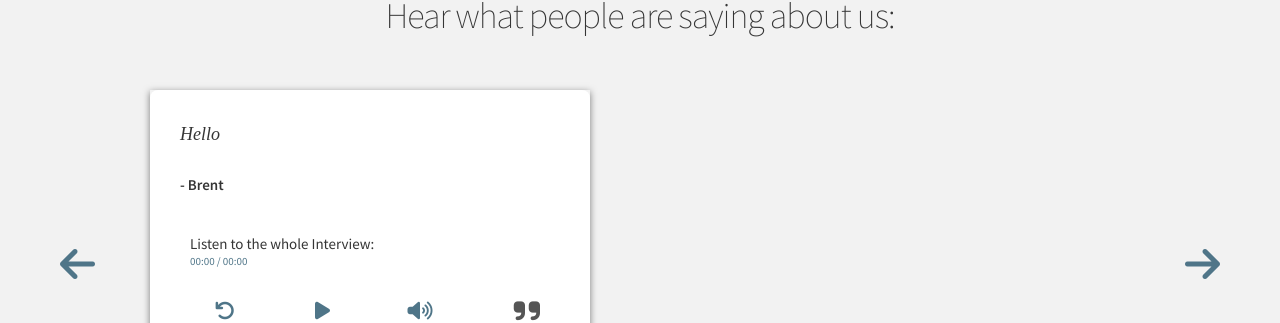
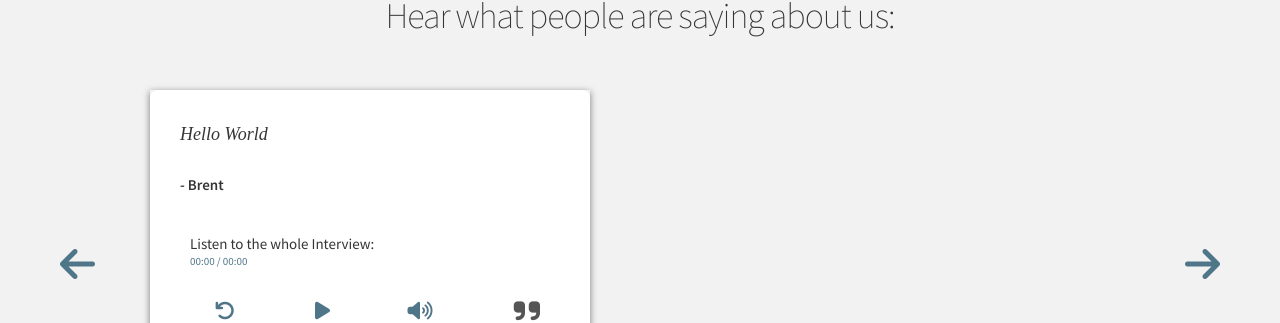
Before and after one commit to Vyral/dean-aguilar-blog, a Jekyll site: the page built from _posts/2016-09-28-starfox.md, in a window 1280 px wide and 900 px high, scrolled down 2415 px. Shown: the part 136-459 px from the top of the window. Built offline with Jekyll 4.4.1, drawn with Linux system fonts in a browser that asks for light colours; nearby versions of some CDN libraries.

Commit message:
Updated '/_data/testimonials.yml' via CloudCannon

```diff
--- a/_data/testimonials.yml
+++ b/_data/testimonials.yml
@@ -1,5 +1,5 @@
 show_testimonials_section: true
 testimonial:
-  - quote: 'Hello'
-    name: 'Brent'
+  - quote: Hello World
+    name: Brent
     audio_URL: 'https://s3.amazonaws.com/vyralmarketing/vyral-marketing/12+Love.mp3'
```
